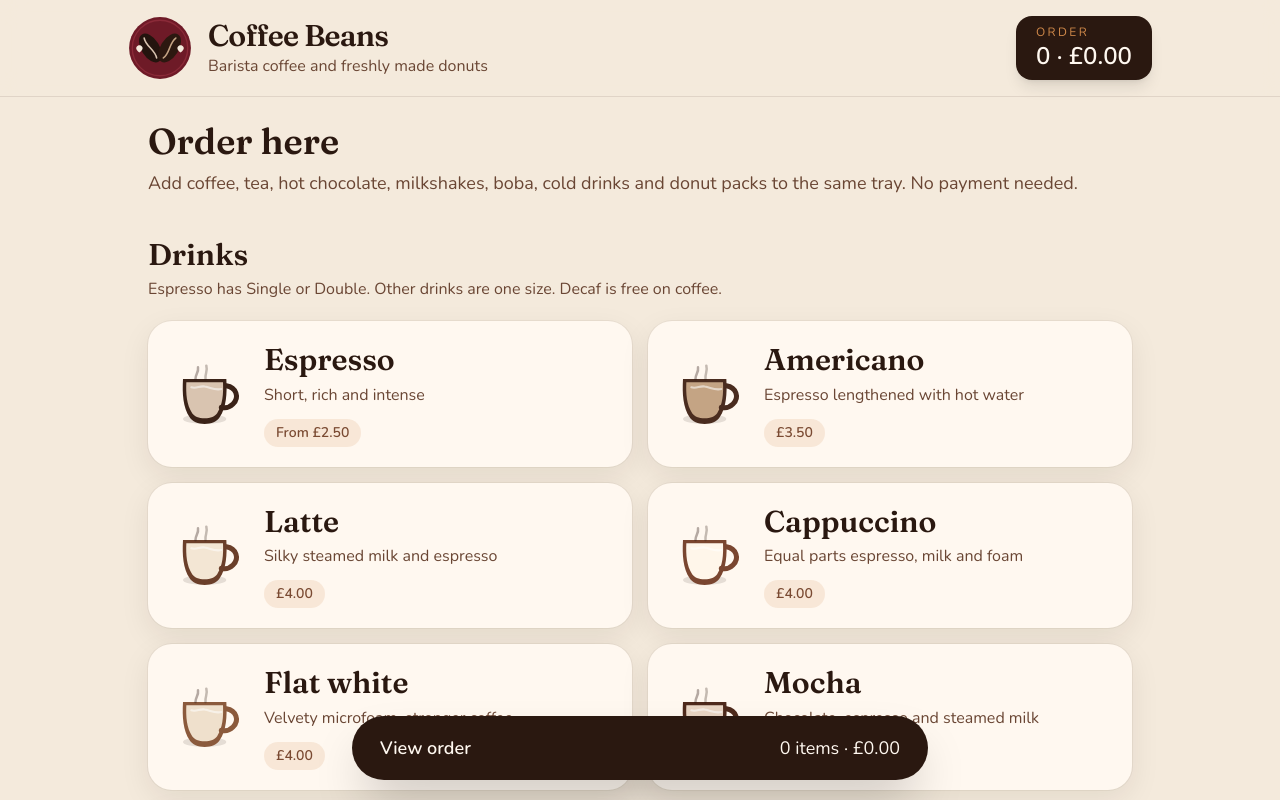
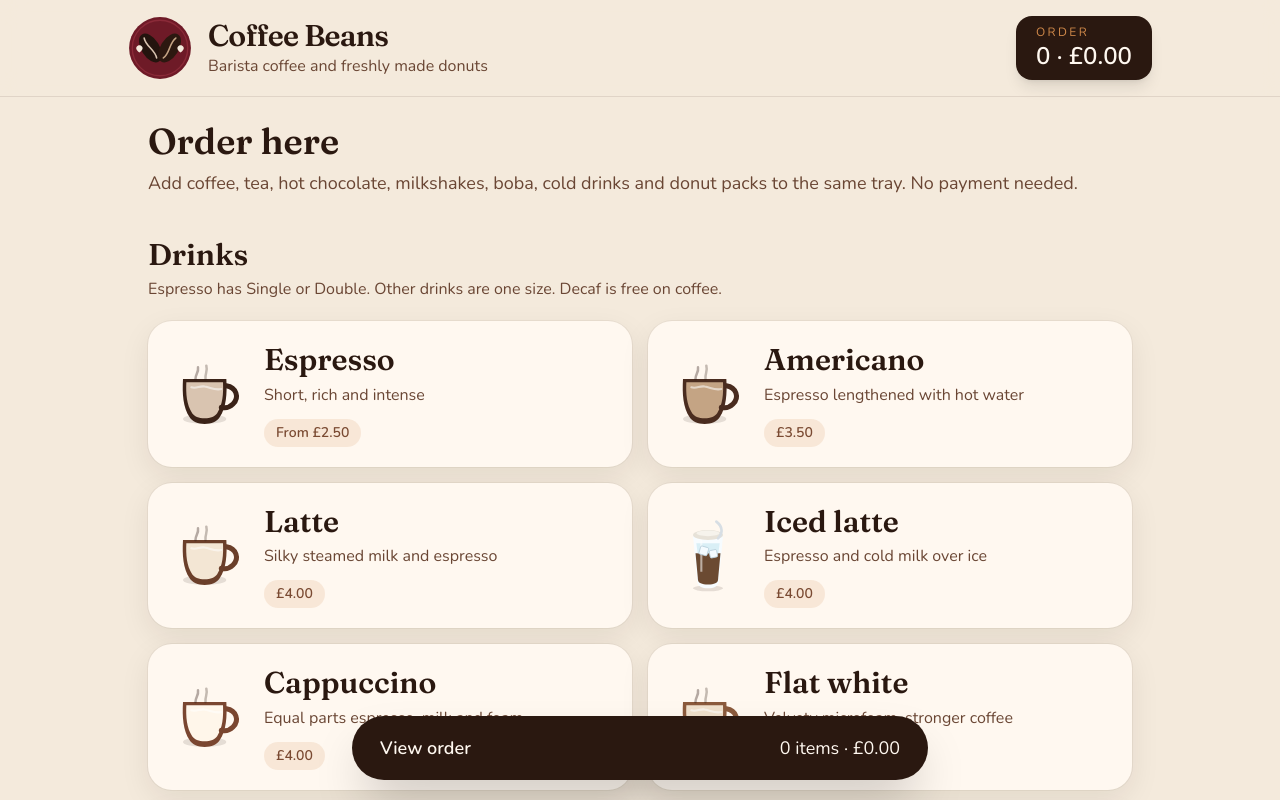
Before and after one commit to shelleybibby-dev/Barista-orders, a Next.js app: page /customer in a window 1280 px wide. Shown: the top 800 px of the page. Built offline with nearby package versions, Linux system fonts and the light colour scheme.

Commit message:
Add an iced latte at £4
It has the same extras as a hot latte, and a cold cup with ice and a straw.

Co-authored-by: shelleybibby-dev <shelleybibby-dev@users.noreply.github.com>

```diff
--- a/data/menu.json
+++ b/data/menu.json
@@ -57,6 +57,30 @@
       "description": "Silky steamed milk and espresso",
       "accent": "#6b3f2a",
       "foam": "#f3e6d4",
+      "extras": [
+        "decaf",
+        "oat",
+        "extra-shot",
+        "syrup-caramel",
+        "syrup-hazelnut",
+        "syrup-vanilla",
+        "syrup-toasted-marshmallow",
+        "syrup-pistachio",
+        "syrup-pumpkin-spice",
+        "syrup-maple-spice",
+        "syrup-maple-pecan-pie",
+        "syrup-cinnamon-roll"
+      ],
+      "sizes": [
+        { "id": "standard", "name": "", "pricePence": 400 }
+      ]
+    },
+    {
+      "id": "iced-latte",
+      "name": "Iced latte",
+      "description": "Espresso and cold milk over ice",
+      "accent": "#6b4a32",
+      "foam": "#d7eef6",
       "extras": [
         "decaf",
         "oat",
--- /dev/null
+++ b/src/components/IcedCoffeeCup.tsx
@@ -0,0 +1,18 @@
+import type { MenuDrink } from "@/lib/types";
+
+export function IcedCoffeeCup({ drink, className = "" }: { drink: MenuDrink; className?: string }) {
+  return (
+    <svg viewBox="0 0 96 96" className={className} aria-hidden="true" focusable="false">
+      <ellipse cx="48" cy="88" rx="18" ry="3.5" fill="rgba(42,24,16,0.12)" />
+      <path d="M30 24h36l-5 56c-.6 5-6 8-13 8s-12.4-3-13-8L30 24Z" fill="#f7fcff" />
+      <path d="M33 46h30l-3 32c-.4 3.4-4.4 5.4-12 5.4s-11.6-2-12-5.4L33 46Z" fill={drink.accent} />
+      <path d="M34 34h28l-1.5 12H35.5L34 34Z" fill={drink.foam} opacity="0.95" />
+      <path d="M34 28h6v40" fill="none" stroke="#fff" strokeWidth="2.5" opacity="0.55" />
+      <rect x="38" y="38" width="10" height="10" rx="1.5" transform="rotate(16 43 43)" fill="#f4fbff" stroke="#b9d0dc" />
+      <rect x="50" y="42" width="9" height="9" rx="1.5" transform="rotate(-12 54.5 46.5)" fill="#f4fbff" stroke="#b9d0dc" />
+      <ellipse cx="48" cy="24" rx="18" ry="6" fill="#e7e2d8" />
+      <ellipse cx="48" cy="22" rx="14" ry="3.4" fill="#f6f3ec" />
+      <path d="M58 8c8 6 8 14 2 20" fill="none" stroke="#d7dee4" strokeWidth="3.2" strokeLinecap="round" />
+    </svg>
+  );
+}
--- a/src/components/customer/CustomerKiosk.tsx
+++ b/src/components/customer/CustomerKiosk.tsx
@@ -4,6 +4,7 @@ import { useEffect, useMemo, useState } from "react";
 import { BobaIcon } from "@/components/BobaIcon";
 import { ColdDrinkIcon } from "@/components/ColdDrinkIcon";
 import { CoffeeCup } from "@/components/CoffeeCup";
+import { IcedCoffeeCup } from "@/components/IcedCoffeeCup";
 import { HotChocolateIcon } from "@/components/HotChocolateIcon";
 import { BrandLockup } from "@/components/CoffeeBeansLogo";
 import { DonutIcon } from "@/components/DonutIcon";
@@ -392,6 +393,8 @@ function DrinkCard({
         <ColdDrinkIcon drink={product} className="h-20 w-20 shrink-0" />
       ) : kind === "hot-chocolate" ? (
         <HotChocolateIcon drink={product} className="h-20 w-20 shrink-0" />
+      ) : product.id.startsWith("iced-") ? (
+        <IcedCoffeeCup drink={product} className="h-20 w-20 shrink-0" />
       ) : (
         <CoffeeCup drink={product} className="h-20 w-20 shrink-0" />
       )}
@@ -463,6 +466,8 @@ function CustomiseSheet({
             <ColdDrinkIcon drink={draft.product} className="h-16 w-16" />
           ) : isHotChocolate ? (
             <HotChocolateIcon drink={draft.product} className="h-16 w-16" />
+          ) : draft.product.id.startsWith("iced-") ? (
+            <IcedCoffeeCup drink={draft.product} className="h-16 w-16" />
           ) : (
             <CoffeeCup drink={draft.product} className="h-16 w-16" />
           )}
```
Also changed, not shown: 2 other files (tests, documents, lock files or other folders).
